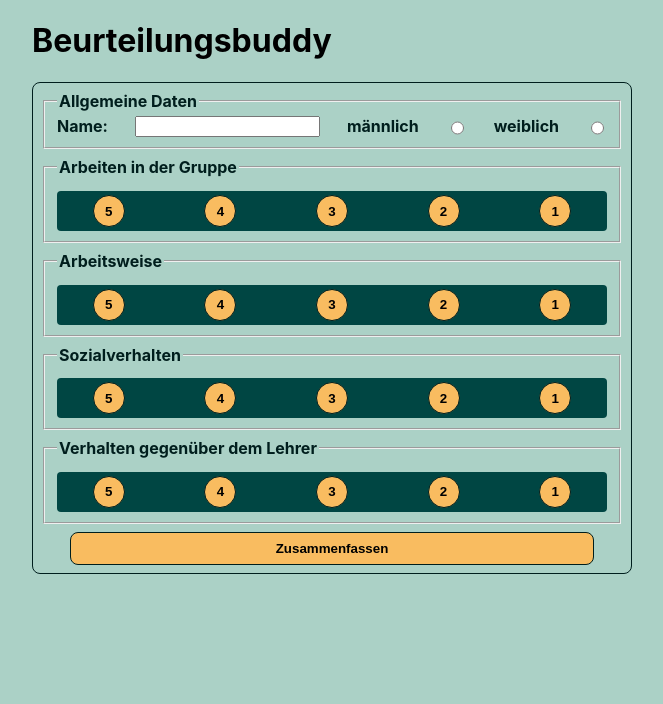
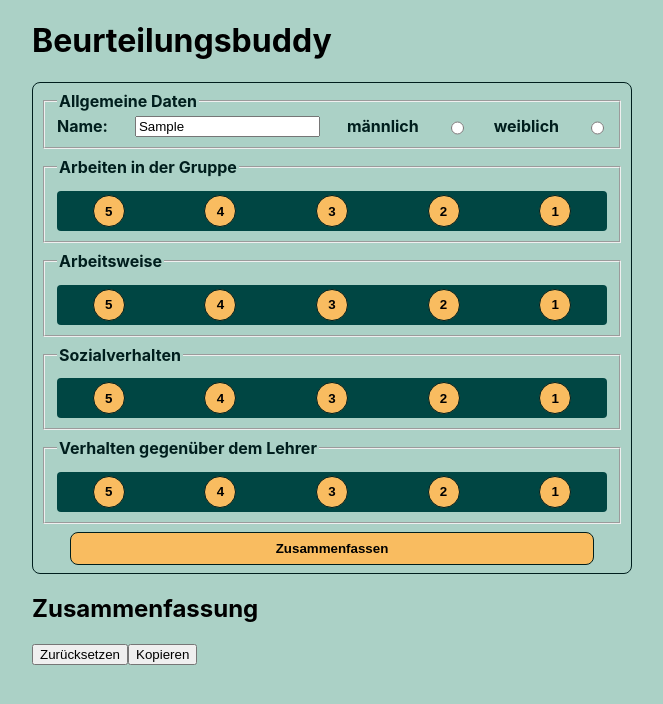
Before and after one commit to PReichetanz/beurteilungsbuddy, a Next.js app: page / in a window 1280 px wide. Both pictures are taken after typing "Sample" into the empty fields and a click on the button "Zusammenfassen". Shown: the top 704 px of the page, without its empty margins (308-971 px from the left). Built offline with nearby package versions, Linux system fonts and the light colour scheme.

Commit message:
add summary and reset button

```diff
--- a/components/Form/Form.jsx
+++ b/components/Form/Form.jsx
@@ -15,13 +15,18 @@ export default function EvaluationForm() {
   const [gender, setGender] = useState("");
   const [selectedEvaluations, updateSelectedEvaluations] =
     useImmer(initialCategories);
+  const [isSummaryChosen, setIsSummaryChosen] = useState(false);
 
   const handleSubmit = (event) => {
     event.preventDefault();
+    setIsSummaryChosen(true);
+  };
 
+  const handleReset = () => {
     setName("");
     setGender("");
     updateSelectedEvaluations(initialCategories);
+    setIsSummaryChosen(false);
   };
 
   const handleRatingChange = (rating, categoryToUpdate) => {
@@ -43,6 +48,7 @@ export default function EvaluationForm() {
   };
 
   return (
+    <>
       <Form onSubmit={handleSubmit}>
         <GeneralInfoContainer>
           <legend>Allgemeine Daten</legend>
@@ -85,6 +91,20 @@ export default function EvaluationForm() {
         ))}
         <SubmitButton type="submit">Zusammenfassen</SubmitButton>
       </Form>
+
+      {isSummaryChosen && (
+        <section>
+          <h2>Zusammenfassung</h2>
+          {selectedEvaluations.map((evaluation) => (
+            <p key={`${evaluation.name}`}>{evaluation.selectedDescription}</p>
+          ))}
+          <button type="button" onClick={handleReset}>
+            Zurücksetzen
+          </button>
+          <button type="button">Kopieren</button>
+        </section>
+      )}
+    </>
   );
 }
 
```
Lines whose indentation alone changed are shown as unchanged.
